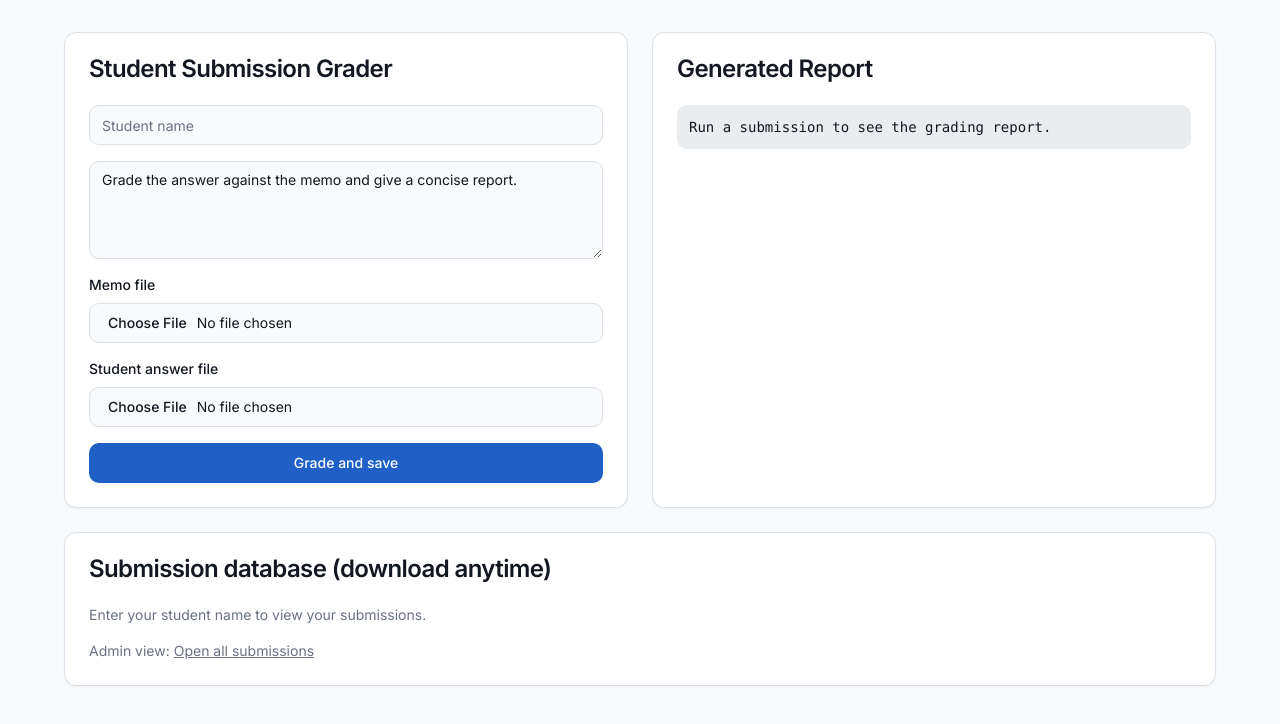
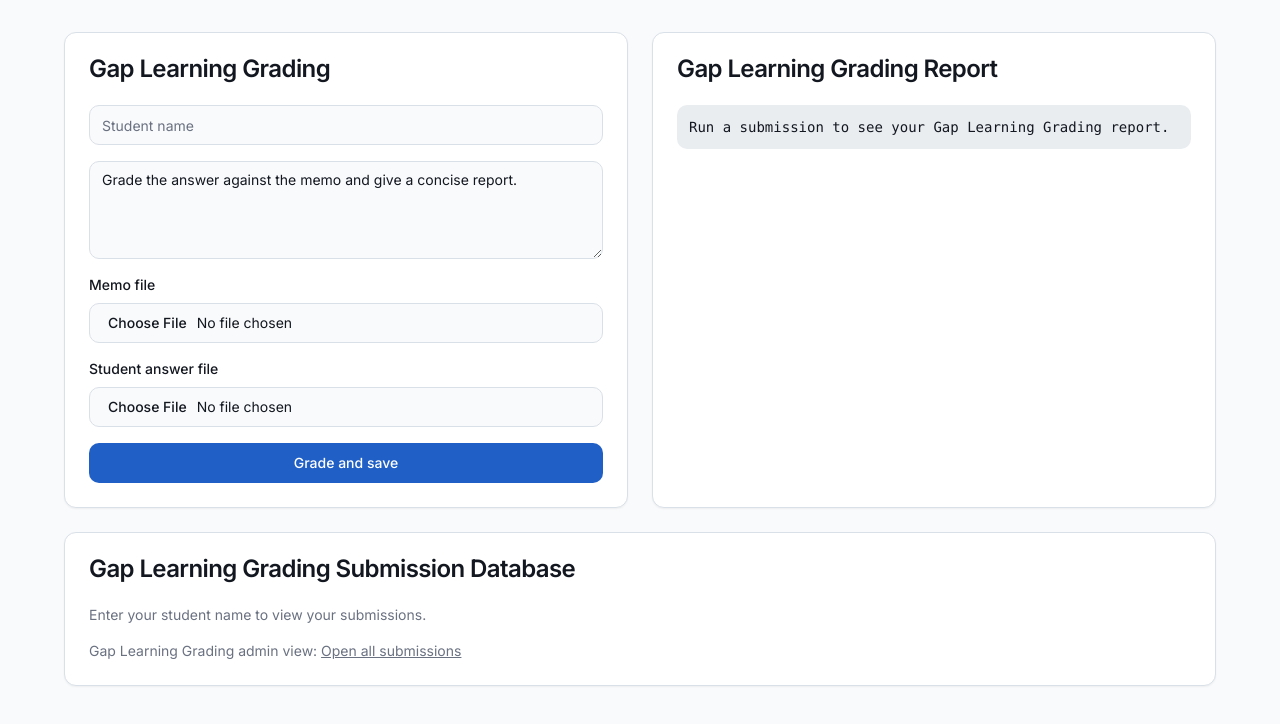
Before and after one commit to mikeymizzy/presh, a Next.js app: page / in a window 1280 px wide. Shown: the top 724 px of the page. Built offline with nearby package versions, Linux system fonts and the light colour scheme.

Commit message:
Add Gap Learning Grading branding across UI

```diff
--- a/app/admin/submissions/page.tsx
+++ b/app/admin/submissions/page.tsx
@@ -29,7 +29,7 @@ export default function AdminSubmissionsPage() {
       <main className="mx-auto w-full max-w-5xl">
         <Card>
           <CardHeader>
-            <CardTitle>Admin submissions</CardTitle>
+            <CardTitle>Gap Learning Grading Admin Submissions</CardTitle>
           </CardHeader>
           <CardContent>
             {error ? <p className="mb-4 text-sm text-destructive">{error}</p> : null}
--- a/app/layout.tsx
+++ b/app/layout.tsx
@@ -9,8 +9,8 @@ const inter = Inter({ subsets: ['latin'], variable: '--font-inter' })
 const spaceGrotesk = Space_Grotesk({ subsets: ['latin'], variable: '--font-space-grotesk' })
 
 export const metadata: Metadata = {
-  title: 'Grading Assistant - AI-Powered Grading Chatbot',
-  description: 'An intelligent AI grading assistant powered by OpenAI. Get instant feedback on assignments, rubric analysis, and grading support.',
+  title: 'Gap Learning Grading',
+  description: 'Gap Learning Grading helps educators grade submissions with AI-assisted feedback, rubric analysis, and report generation.',
 }
 
 export default function RootLayout({
--- a/components/agent-chat.tsx
+++ b/components/agent-chat.tsx
@@ -52,14 +52,14 @@ export function AgentChat() {
           icon: "document",
         },
         {
-          label: "Ask grading question",
-          prompt: "I have a grading question.",
+          label: "Ask Gap Learning Grading question",
+          prompt: "I have a question for Gap Learning Grading.",
           icon: "circle-question",
         },
       ],
     },
     composer: {
-      placeholder: "Ask the grading agent...",
+      placeholder: "Ask Gap Learning Grading...",
       attachments: attachmentConfig,
     },
     onError: ({ error: eventError }) => {
--- a/components/grading-chat-page.tsx
+++ b/components/grading-chat-page.tsx
@@ -97,7 +97,7 @@ export function GradingChatPage() {
       <main className="mx-auto grid w-full max-w-6xl gap-6 lg:grid-cols-2">
         <Card>
           <CardHeader>
-            <CardTitle>Student Submission Grader</CardTitle>
+            <CardTitle>Gap Learning Grading</CardTitle>
           </CardHeader>
           <CardContent>
             <form className="space-y-4" onSubmit={onSubmit}>
@@ -133,16 +133,16 @@ export function GradingChatPage() {
 
         <Card>
           <CardHeader>
-            <CardTitle>Generated Report</CardTitle>
+            <CardTitle>Gap Learning Grading Report</CardTitle>
           </CardHeader>
           <CardContent>
-            <pre className="max-h-[500px] overflow-auto whitespace-pre-wrap rounded-md bg-muted p-3 text-sm">{report || "Run a submission to see the grading report."}</pre>
+            <pre className="max-h-[500px] overflow-auto whitespace-pre-wrap rounded-md bg-muted p-3 text-sm">{report || "Run a submission to see your Gap Learning Grading report."}</pre>
           </CardContent>
         </Card>
 
         <Card className="lg:col-span-2">
           <CardHeader>
-            <CardTitle>Submission database (download anytime)</CardTitle>
+            <CardTitle>Gap Learning Grading Submission Database</CardTitle>
           </CardHeader>
           <CardContent>
             <div className="space-y-3">
@@ -165,7 +165,7 @@ export function GradingChatPage() {
               ))}
             </div>
             <p className="mt-4 text-sm text-muted-foreground">
-              Admin view: <a href="/admin/submissions" className="underline">Open all submissions</a>
+              Gap Learning Grading admin view: <a href="/admin/submissions" className="underline">Open all submissions</a>
             </p>
           </CardContent>
         </Card>
--- a/components/grading-chat.tsx
+++ b/components/grading-chat.tsx
@@ -248,7 +248,7 @@ export function GradingChat() {
           </div>
           <div>
             <div className="text-sm font-semibold text-foreground">
-              Grading Assistant
+              Gap Learning Grading
             </div>
             {responseSource && (
               <div className="text-xs text-muted-foreground">
@@ -413,7 +413,7 @@ function UploadPrompt({
             Upload Your Assignment
           </h2>
           <p className="mt-2 max-w-sm text-sm leading-relaxed text-muted-foreground">
-            Attach your assignment file to get started. The AI grading assistant will review your work and provide detailed feedback.
+            Attach your assignment file to get started. Gap Learning Grading will review your work and provide detailed feedback.
           </p>
         </div>
       </div>
```
